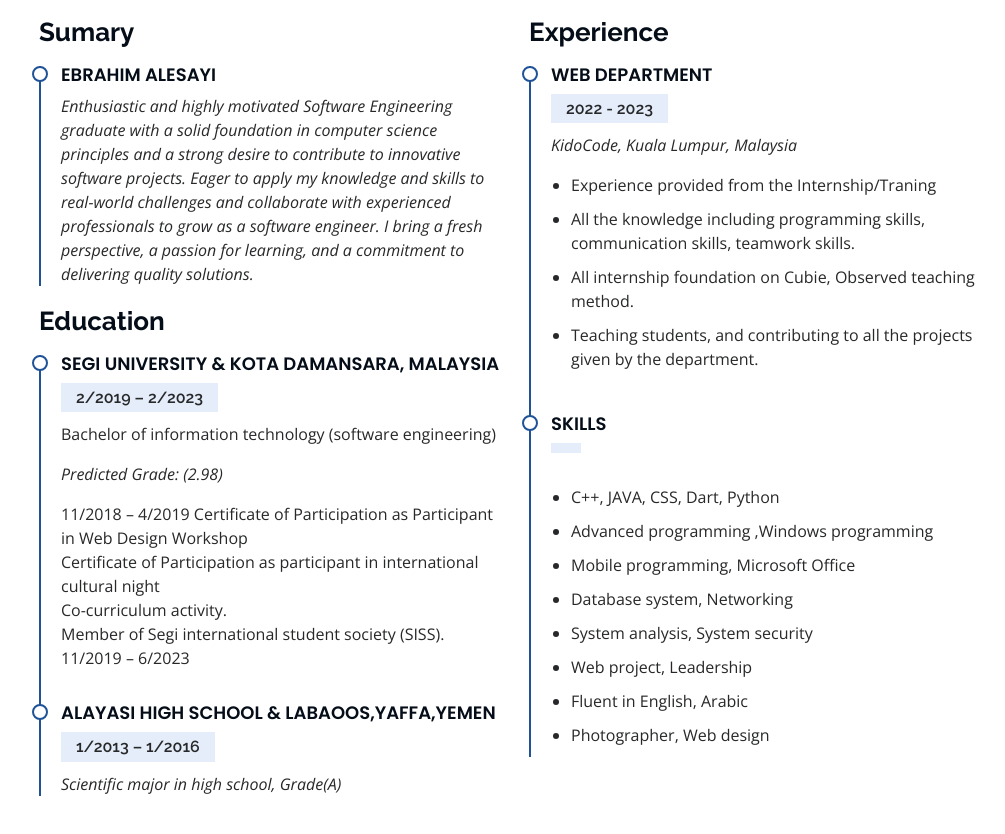
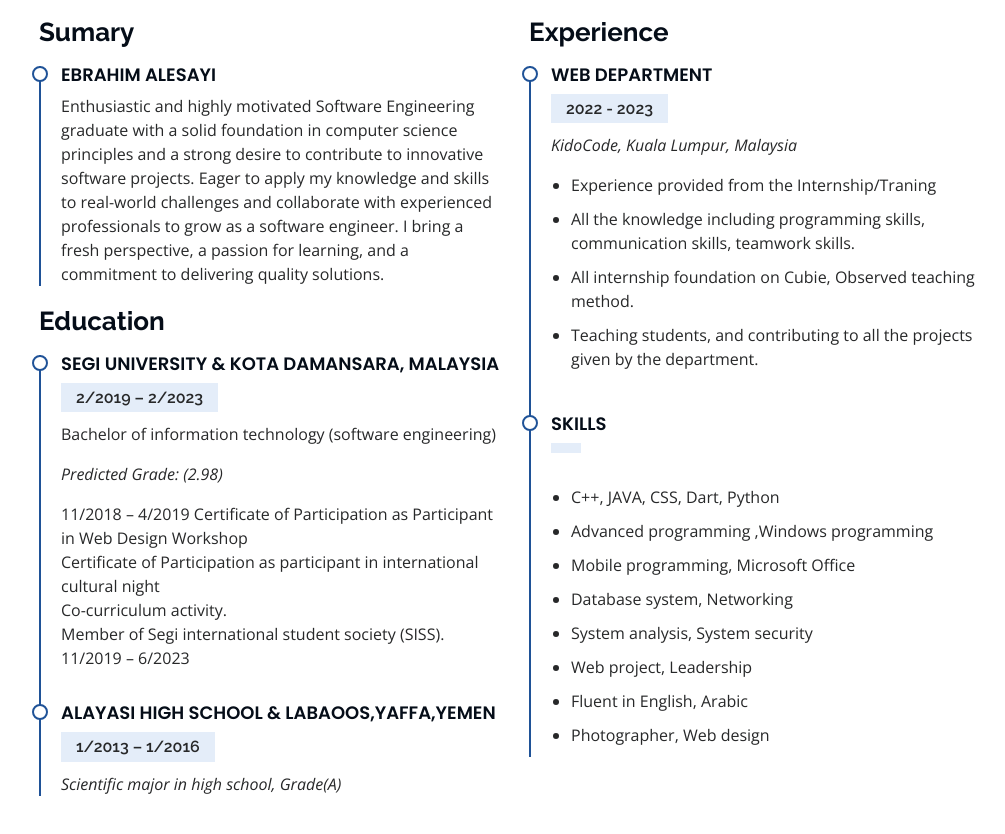
Before and after one commit to ealesayi/alesayi.github.io, a plain HTML site: page index.html in a window 1280 px wide. Shown: the part 2507-3341 px from the top of the page, without its empty margins (273-1278 px from the left). Drawn offline with nearby package versions, Linux system fonts and the light colour scheme; files whose address does not match are found by name.

Commit message:
Update index.html

```diff
--- a/index.html
+++ b/index.html
@@ -234,8 +234,8 @@
             <h3 class="resume-title">Sumary</h3>
             <div class="resume-item pb-0">
               <h4>Ebrahim Alesayi</h4>
-              <p><em>Enthusiastic and highly motivated Software Engineering graduate with a solid foundation in computer science principles and a strong desire to contribute to innovative software projects. Eager to apply my knowledge and skills to real-world challenges and collaborate with experienced professionals to grow as a software engineer.
-                I bring a fresh perspective, a passion for learning, and a commitment to delivering quality solutions.</em></p>
+              <p>Enthusiastic and highly motivated Software Engineering graduate with a solid foundation in computer science principles and a strong desire to contribute to innovative software projects. Eager to apply my knowledge and skills to real-world challenges and collaborate with experienced professionals to grow as a software engineer.
+                I bring a fresh perspective, a passion for learning, and a commitment to delivering quality solutions.</p>
 
             </div>
 
```
